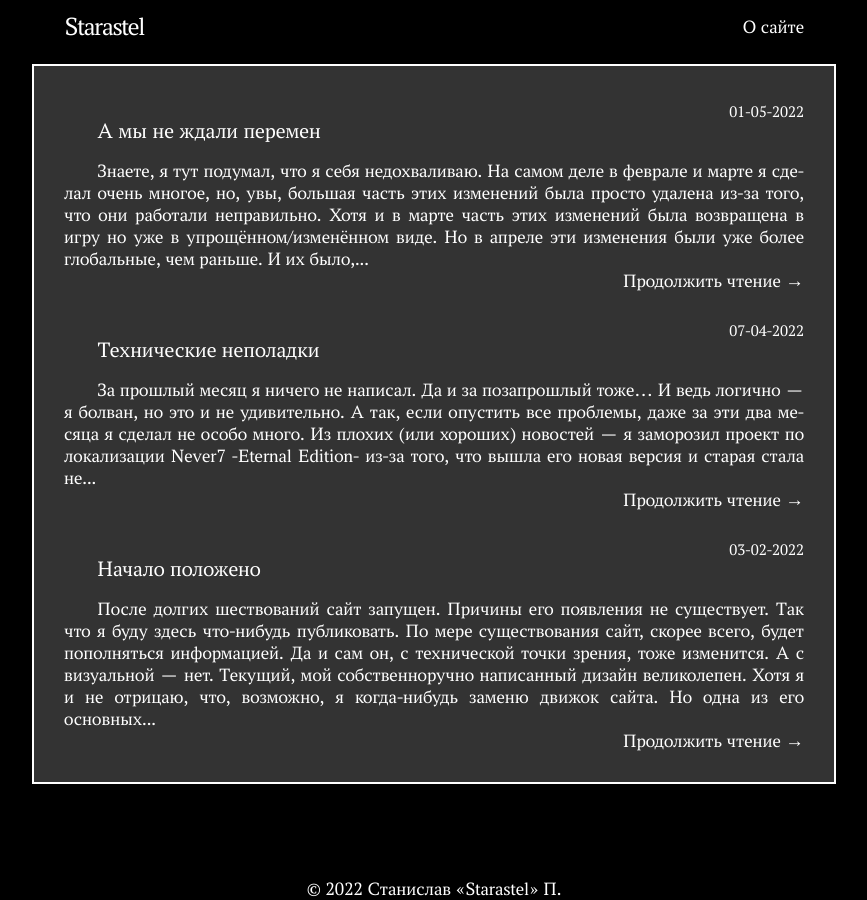
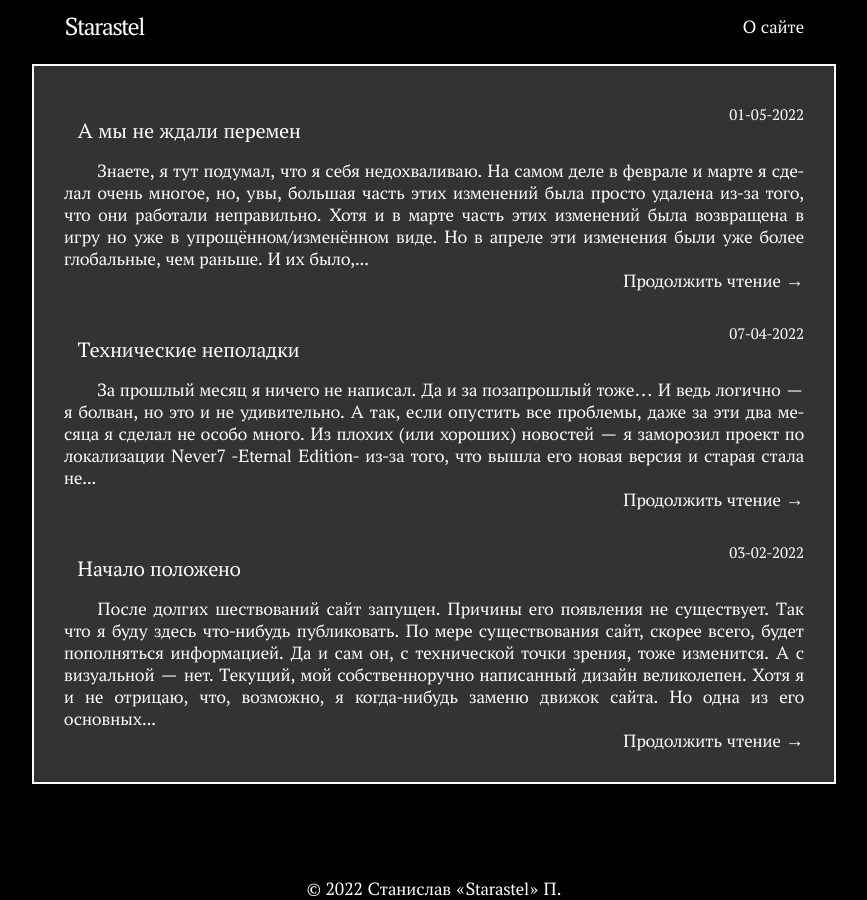
Before and after one commit to Starastel/stStarastel, a Jekyll site: the page built from index.html, in a window 1280 px wide. Shown: the whole page, without its empty margins (206-1073 px from the left). Built offline with Jekyll 4.4.1, drawn with Linux system fonts in a browser that asks for light colours; the list of posts is cut into pages by our own code.

Commit message:
Update home.html

```diff
--- a/_layouts/home.html
+++ b/_layouts/home.html
@@ -13,9 +13,9 @@ layout: default
 	  {%- for post in paginator.posts -%}
 		<li>
 			<div class="pst_ttl">
-			<div><h3><p style="text-align:left;"><a href="{{ post.url }}">{{ post.title }}</a></p></h3></div>
+			<div><h3><a href="{{ post.url }}">{{ post.title }}</a></h3></div>
 			{%- assign date_format = site.date_format | default: "%d-%m-%Y" -%}
-			<div><font size="3pt"><p style="text-align:right;">{{ post.date | date: date_format }}</p></font></div>
+			<div style="text-align:right;"><font size="3pt">{{ post.date | date: date_format }}</font></div>
 			</div>
 			<p>{{ post.excerpt | strip_html | truncatewords:64 }}</p>
 			<p style="text-align:right;"><a href="{{ post.url }}">Продолжить чтение →</a></p>
```
